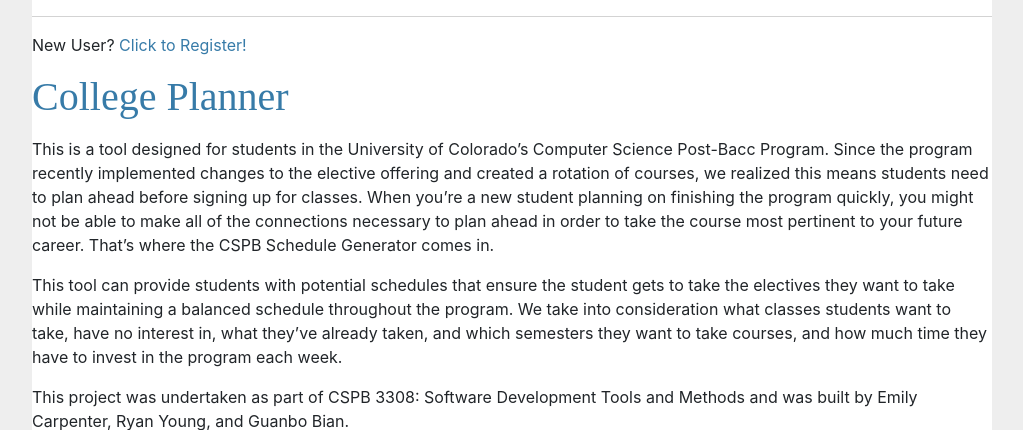
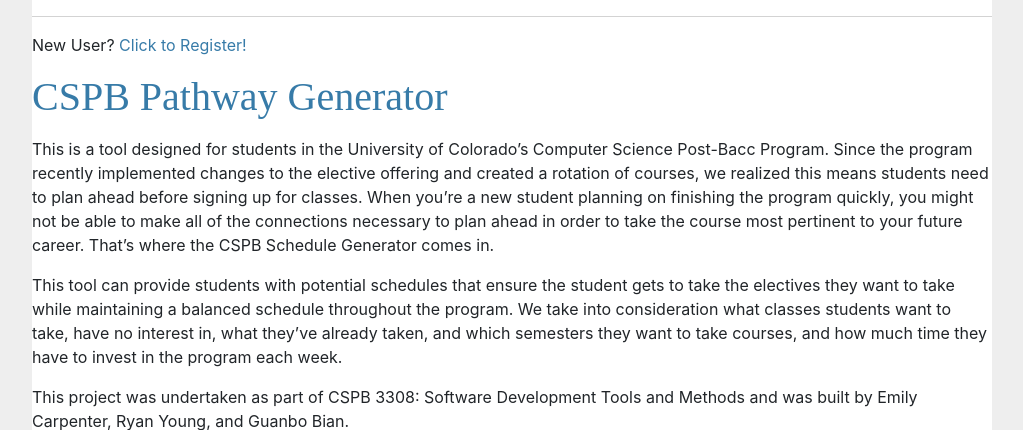
Before and after one commit to elcarpenter/CSPB-Pathways, a Flask app: page / in a window 1280 px wide. Shown: the part 72-502 px from the top of the page, without its empty margins (128-1151 px from the left). Run offline with Flask 2, Linux system fonts and the light colour scheme; some libraries are stand-ins or nearby versions.

Commit message:
Add files via upload
changed title of this page

```diff
--- a/app/templates/index.html
+++ b/app/templates/index.html
@@ -3,9 +3,10 @@
 {% block title %}Home Page{% endblock %}
 
 {% block body %}
-    <h1>College Planner</h1>
+    <h1>CSPB Pathway Generator</h1>
 
 	<div>
+
 		<p>This is a tool designed for students in the University of Colorado’s Computer Science Post-Bacc Program. Since the program recently implemented changes to the elective offering and created a rotation of courses, we realized this means students need to plan ahead before signing up for classes. When you’re a new student planning on finishing the program quickly, you might not be able to make all of the connections necessary to plan ahead in order to take the course most pertinent to your future career. That’s where the CSPB Schedule Generator comes in.</p>
 
         <p>This tool can provide students with potential schedules that ensure the student gets to take the electives they want to take while maintaining a balanced schedule throughout the program. We take into consideration what classes students want to take, have no interest in, what they’ve already taken, and which semesters they want to take courses, and how much time they have to invest in the program each week.</p>
```
